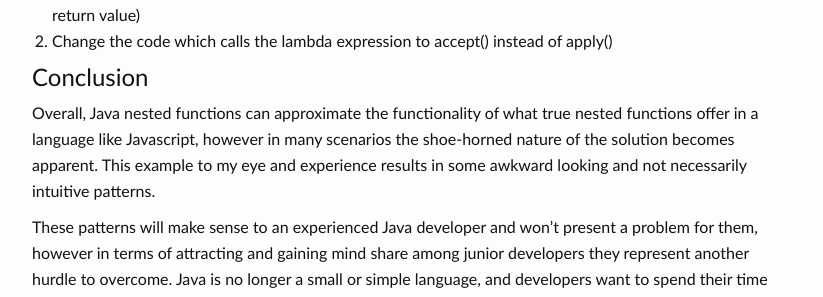
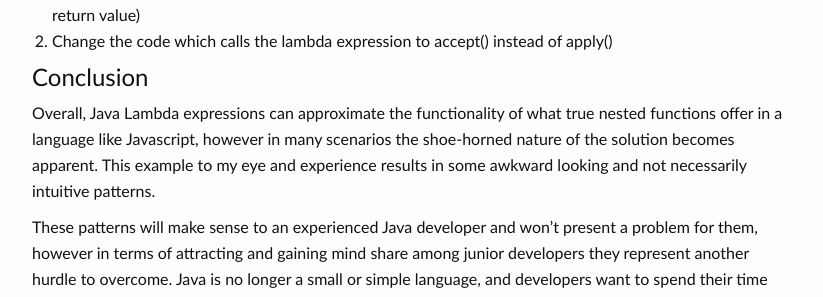
Before and after one commit to bendra/bendra.github.io, a Jekyll site: the page built from _posts/2014-10-01-java-lambda-nested-functions.markdown, in a window 1280 px wide and 900 px high, scrolled down 7423 px. Shown: the part 279-576 px from the top of the window, without its empty margins (228-1051 px from the left). Built offline with Jekyll 4.4.1, drawn with Linux system fonts in a browser that asks for light colours.

Commit message:
Update 2014-10-01-java-lambda-nested-functions.markdown

```diff
--- a/_posts/2014-10-01-java-lambda-nested-functions.markdown
+++ b/_posts/2014-10-01-java-lambda-nested-functions.markdown
@@ -263,7 +263,7 @@ Note that to do this we have to:
 
 #Conclusion
 
-Overall, Java nested functions can approximate the functionality of what true nested functions offer in a language like Javascript, however in many scenarios the shoe-horned nature of the solution becomes apparent.  This example to my eye and experience results in some awkward looking and not necessarily intuitive patterns.
+Overall, Java Lambda expressions can approximate the functionality of what true nested functions offer in a language like Javascript, however in many scenarios the shoe-horned nature of the solution becomes apparent.  This example to my eye and experience results in some awkward looking and not necessarily intuitive patterns.
 
 These patterns will make sense to an experienced Java developer and won't present a problem for them,  however in terms of attracting and gaining mind share among junior developers they represent another hurdle to overcome.  Java is no longer a small or simple language, and developers want to spend their time developing application code and not on learning patterns forced upon them by the idiosyncrasies of a programing language.
 
```
